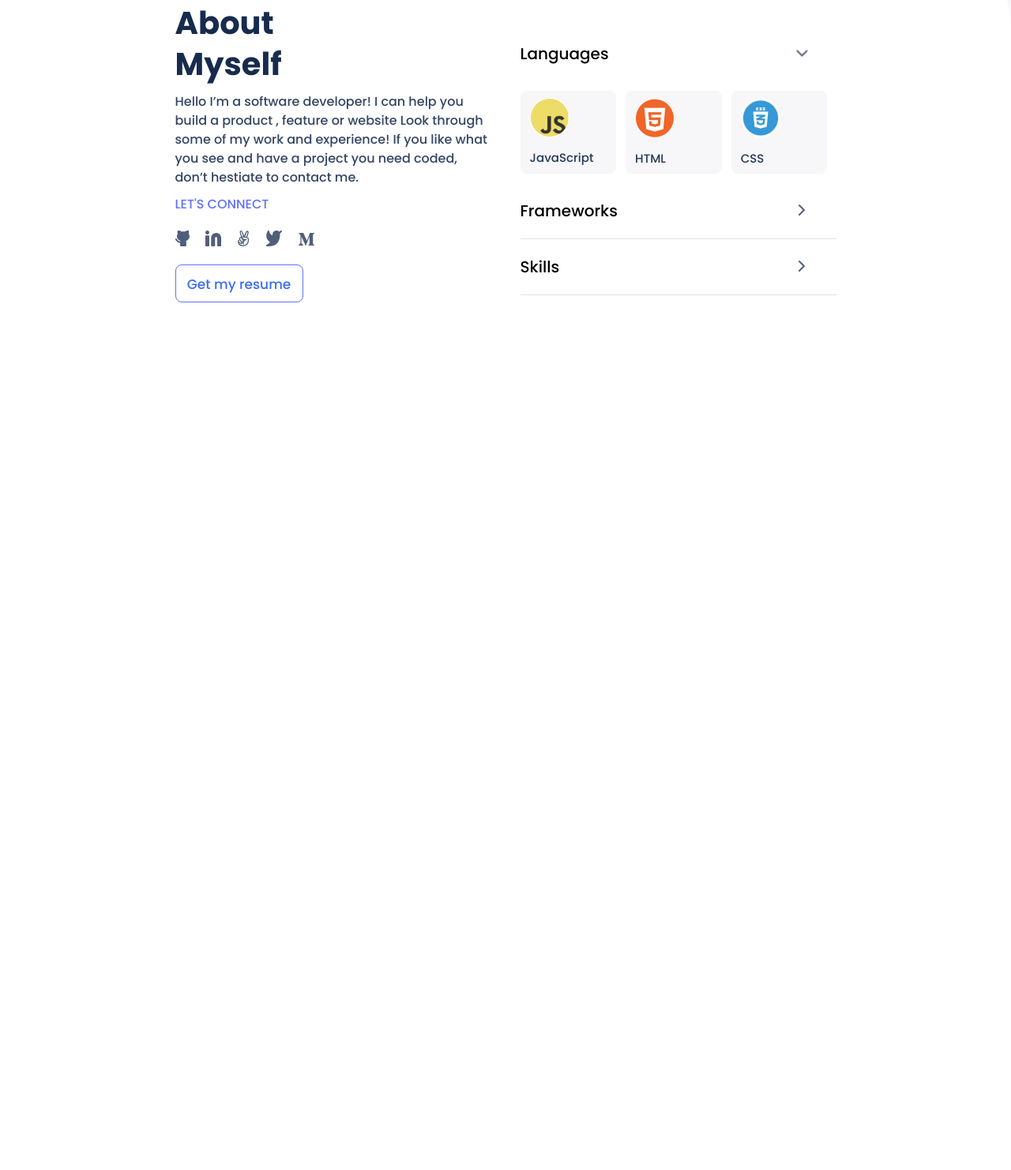
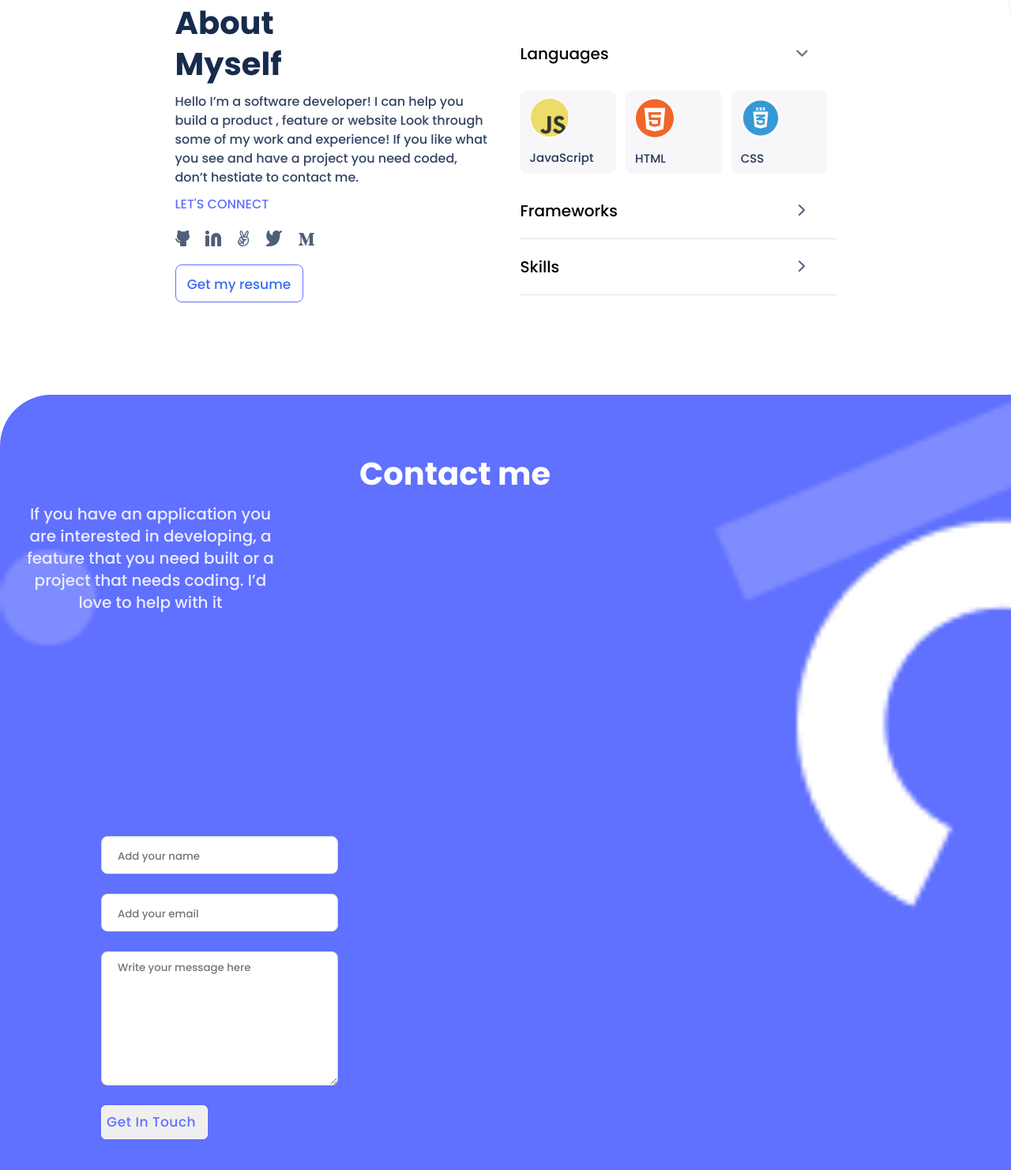
Before and after one commit to abubakar83/Portfolio, a website: page index.html in a window 1280 px wide. Shown: the part 3165-4647 px from the top of the page at 79% size. Before the commit the page ends 3665 px from the top, so only its background shows below. Drawn offline with Linux system fonts and the light colour scheme.

Commit message:
add a new branch for contact form

```diff
--- a/index.html
+++ b/index.html
@@ -337,6 +337,19 @@
             </ul>
         </section>
     </div>
+    <!-- contact form -->
+    <footer class="contact-page">
+        <h2 class="contactme">Contact me</h2>
+        <p class="contact_p">If you have an application you are interested in developing, a feature that you need built or a
+            project that needs coding. I’d love to help with it </p>
+        <form class="formsection" action="https://formspree.io/f/xgeqgyly" method="post">
+            <input type="text" id="name" name="user_name" placeholder="Add your name" maxlength="30" required />
+            <input type="email" id="mail" name="user_email" placeholder="Add your email" maxlength="50" required />
+            <textarea id="msg" name="user_message" placeholder="Write your message here" maxlength="500"
+                required></textarea>
+            <button type="submit" id="get-intouch">Get In Touch</button>
+        </form>
+    </footer>
 
 </body>
 
--- a/style.css
+++ b/style.css
@@ -884,3 +884,104 @@ body {
     width: 65%;
   }
 }
+
+.contact-page {
+  display: flex;
+  flex-direction: column;
+  background-image: url("./images/contact--mobile.png");
+  background-size: 100%;
+  width: 100%;
+  height: 100%;
+  background-color: #6070ff;
+  background-repeat: no-repeat;
+  border-radius: 65px 0 0 0;
+}
+
+.contact_p {
+  /* Primary Text */
+  width: 327px;
+  height: 102px;
+  margin-left: 27px;
+  font-family: 'Poppins', sans-serif;
+  font-style: normal;
+  font-weight: 400;
+  font-size: 20px;
+  line-height: 28px;
+
+  /* or 140% */
+  text-align: center;
+
+  /* Primary/B50 */
+  color: #ebebff;
+}
+
+.contactme {
+  width: 90%;
+  font-weight: 700;
+  font-size: 40px;
+  margin-bottom: -1%;
+  text-align: center;
+  color: #fff;
+  padding: 70px 10px 20px 10px;
+}
+
+.formsection {
+  padding: 25% 10% 10% 10%;
+  display: flex;
+  flex-direction: column;
+  justify-content: center;
+}
+
+#name,
+#mail,
+#msg {
+  /* Container */
+  height: 48px;
+  width: 300px;
+  margin-bottom: 25px;
+
+  /* Mono/White */
+  background: #fff;
+
+  /* Base/100 */
+  border: 1px solid #cfd8dc;
+  border-radius: 8px;
+  padding-left: 20px;
+  padding-top: 5px;
+}
+
+#msg {
+  /* Container */
+  height: 170px;
+  padding-top: 10px;
+}
+
+#msg:hover,
+#name:hover,
+#mail:hover {
+  border: 3px solid green;
+}
+
+#get-intouch {
+  width: 135px;
+  font-family: 'Poppins', sans-serif;
+  font-style: normal;
+  font-weight: 500;
+  font-size: 17px;
+  line-height: 39px;
+  display: flex;
+  align-items: center;
+  text-align: center;
+  letter-spacing: 0.03em;
+  color: #6070ff;
+  border: 1px solid white;
+  border-radius: 6px;
+}
+
+#get-intouch:hover {
+  border: 3px solid blue;
+}
+
+#get-intouch:active {
+  color: green;
+}
```
Also changed, not shown: images/contact--mobile.png (added).
